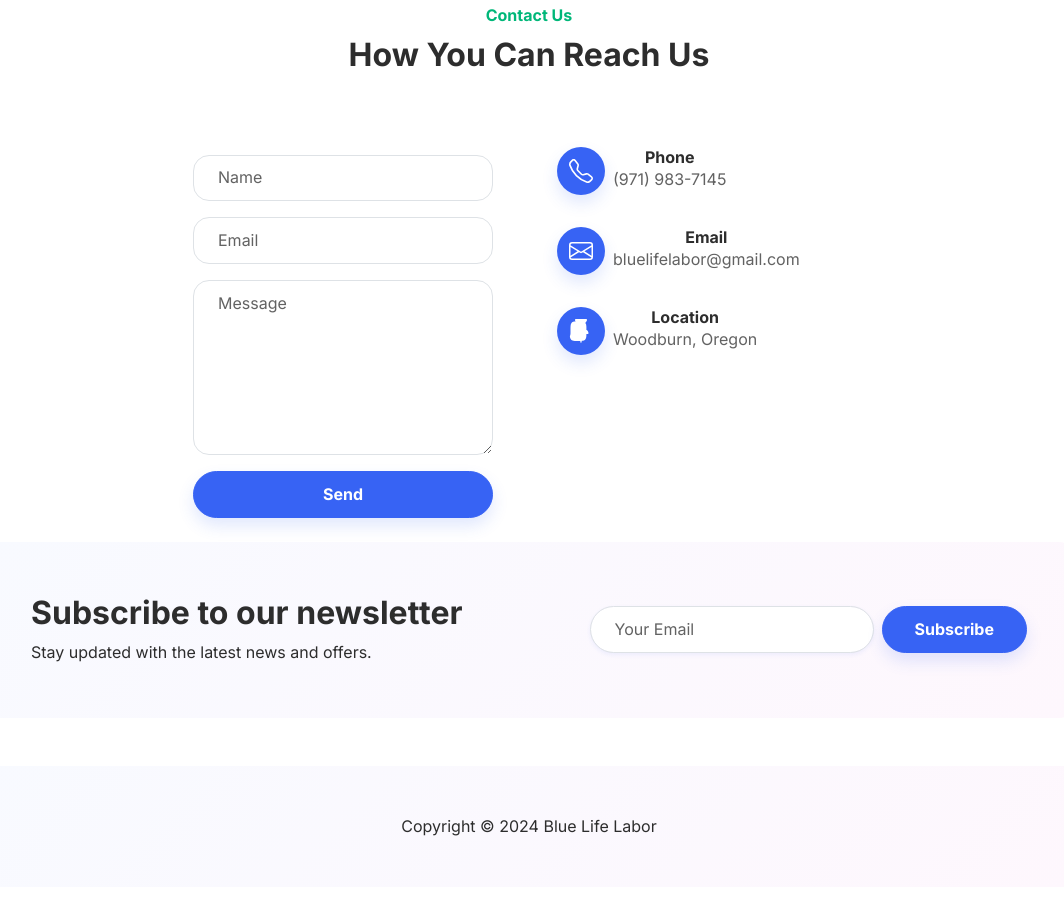
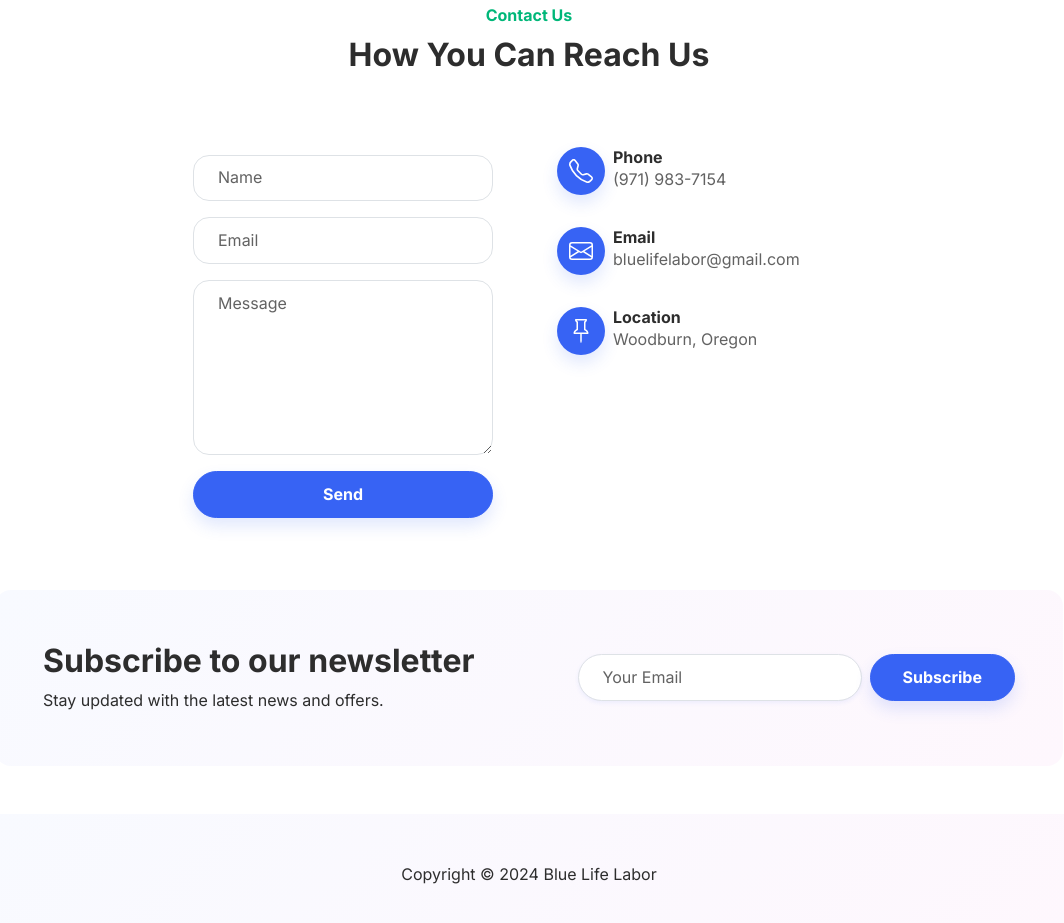
Before and after one commit to Osbaldo-Arellano/Blue-Life-Labor, a plain HTML site: page index.html in a window 1280 px wide. Shown: the part 4119-5042 px from the top of the page, without its empty margins (111-1175 px from the left). Drawn offline with Linux system fonts and the light colour scheme.

Commit message:
fixed alignment

```diff
--- a/index.html
+++ b/index.html
@@ -12,6 +12,18 @@
       rel="stylesheet"
       href="https://fonts.googleapis.com/css?family=Inter:300italic,400italic,600italic,700italic,800italic,400,300,600,700,800&amp;display=swap"
     />
+
+    <style>
+      .contact-info {
+        text-align: left; /* Ensure text alignment for all children */
+      }
+
+      .contact-info h6,
+      .contact-info p {
+        margin: 0; /* Remove default margins for consistency */
+      }
+    </style>
+
 
     <style>
       /* Set a consistent height for the carousel and use object-fit */
@@ -561,12 +573,8 @@
               </form>
             </div>
           </div>
-          <div
-            class="col-md-4 col-xl-4 d-flex justify-content-center justify-content-xl-start"
-          >
-            <div
-              class="d-flex flex-wrap flex-md-column justify-content-md-start align-items-md-start h-100"
-            >
+          <div class="col-md-4 col-xl-4 d-flex justify-content-center justify-content-xl-start">
+            <div class="d-flex flex-wrap flex-md-column justify-content-md-start align-items-md-start h-100">
               <div class="d-flex align-items-center p-3">
                 <div
                   class="bs-icon-md bs-icon-circle bs-icon-primary shadow d-flex flex-shrink-0 justify-content-center align-items-center d-inline-block bs-icon bs-icon-md"
@@ -584,9 +592,9 @@
                     ></path>
                   </svg>
                 </div>
-                <div class="px-2">
+                <div class="px-2 contact-info">
                   <h6 class="fw-bold mb-0">Phone</h6>
-                  <p class="text-muted mb-0">(971) 983-7145</p>
+                  <p class="text-muted mb-0">(971) 983-7154</p>
                 </div>
               </div>
               <div class="d-flex align-items-center p-3">
@@ -606,7 +614,7 @@
                     ></path>
                   </svg>
                 </div>
-                <div class="px-2">
+                <div class="px-2 contact-info">
                   <h6 class="fw-bold mb-0">Email</h6>
                   <p class="text-muted mb-0">bluelifelabor@gmail.com</p>
                 </div>
@@ -624,19 +632,19 @@
                 class="bi bi-pin"
               >
                 <path
-                      d="M4.146.146A.5.5 0 0 1 4.5 0h7a.5.5 0 0 1 .5.5c0 .68-.342 1.174-.646 1.479-.126.125-.25.224-.354.298v4.431l.078.048c.203.127.476.314.751.555C12.36 7.775 13 8.527 13 9.5a.5.5 0 0 1-.5.5h-4v4.5c0 .276-.224 1.5-.5 1.5s-.5-1.224-.5-1.5V10h-4a.5.5 0 0 1-.5-.5c0-.973.64-1.725 1.17-2.189A5.921 5.921 0 0 1 5 6.708V2.277a2.77 2.77 0 0 1-.354-.298C4.342 1.674 4 1.179 4 .5a.5.5 0 0 1 .146-.354zm1.58 1.408h.718c.779 0 1.002.008 1.846.046.783.035 1.208.168 1.491.278.373.145.64.319.92.599.28.28.453.546.598.92.109.281.24.705.275 1.485.039.843.047 1.096.047 3.231s-.008 2.389-.047 3.232c-.035.78-.166 1.203-.275 1.485a2.478 2.478 0 0 1-.598.92 2.475 2.475 0 0 1-.92.598c-.283.11-.708.24-1.491.278-.844.038-1.067.046-1.846.046h-.718c-.779 0-1.002-.008-1.846-.046-.783-.036-1.208-.168-1.491-.278a2.475 2.475 0 0 1-.92-.598 2.478 2.478 0 0 1-.598-.92c-.109-.281-.24-.705-.275-1.485C1.01 10.39 1 10.137 1 8s.008-2.388.047-3.231c.035-.78.166-1.204.275-1.486.145-.373.319-.64.598-.92a2.475 2.475 0 0 1 .92-.598c.283-.11.708-.243 1.491-.278.844-.038 1.067-.046 1.846-.046zm4.174 1.328a.96.96 0 1 0 0 1.92.96.96 0 0 0 0-1.92z"
+                  d="M4.146.146A.5.5 0 0 1 4.5 0h7a.5.5 0 0 1 .5.5c0 .68-.342 1.174-.646 1.479-.126.125-.25.224-.354.298v4.431l.078.048c.203.127.476.314.751.555C12.36 7.775 13 8.527 13 9.5a.5.5 0 0 1-.5.5h-4v4.5c0 .276-.224 1.5-.5 1.5s-.5-1.224-.5-1.5V10h-4a.5.5 0 0 1-.5-.5c0-.973.64-1.725 1.17-2.189A5.921 5.921 0 0 1 5 6.708V2.277a2.77 2.77 0 0 1-.354-.298C4.342 1.674 4 1.179 4 .5a.5.5 0 0 1 .146-.354zm1.58 1.408-.002-.001.002.001m-.002-.001.002.001A.5.5 0 0 1 6 2v5a.5.5 0 0 1-.276.447h-.002l-.012.007-.054.03a4.922 4.922 0 0 0-.827.58c-.318.278-.585.596-.725.936h7.792c-.14-.34-.407-.658-.725-.936a4.915 4.915 0 0 0-.881-.61l-.012-.006h-.002A.5.5 0 0 1 10 7V2a.5.5 0 0 1 .295-.458 1.775 1.775 0 0 0 .351-.271c.08-.08.155-.17.214-.271H5.14c.06.1.133.191.214.271a1.78 1.78 0 0 0 .37.282"
                 ></path>
                   </svg>
                 </div>
-                <div class="px-2">
+                <div class="px-2 contact-info">
                   <h6 class="fw-bold mb-0">Location</h6>
                   <p class="text-muted mb-0">Woodburn, Oregon</p>
                 </div>
               </div>
             </div>
           </div>
+
         </div>
-      </div
     <section class="py-5">
       <div class="container">
         <div
```
Lines whose indentation alone changed are shown as unchanged.
